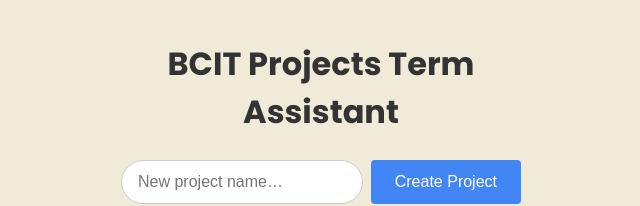
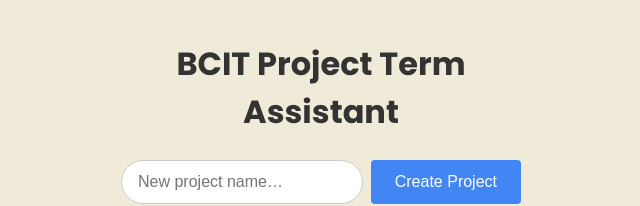
Before and after one commit to qwertyqwerty223/ACIT-2911-Project-Term-Application, a React (Vite) app in the folder frontend/: page / in a window 1280 px wide. Shown: the top 206 px of the page, without its empty margins (319-959 px from the left). Built offline with nearby package versions, Linux system fonts and the light colour scheme; no server answers.

Commit message:
test run

```diff
--- a/frontend/src/App.jsx
+++ b/frontend/src/App.jsx
@@ -28,7 +28,7 @@ function AppContent() {
 
   return (
     <div className="App">
-      <h1>BCIT Projects Term Assistant</h1>
+      <h1>BCIT Project Term Assistant</h1>
       {showHeader && <Header />}
       <div className="AppRoutes">
         <Routes>
```
